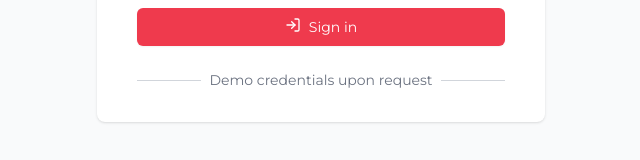
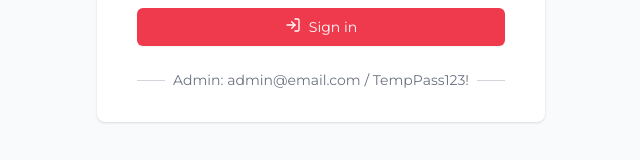
Before and after one commit to botpros-admin/PBS-Invoicing, a React (Vite) app: page /login in a window 1280 px wide. Shown: the part 579-739 px from the top of the page, without its empty margins (319-959 px from the left). Built offline with nearby package versions, Linux system fonts and the light colour scheme; no server answers.

Commit message:
feat: Update admin credentials and display on login page

```diff
--- a/src/pages/Login.tsx
+++ b/src/pages/Login.tsx
@@ -403,7 +403,7 @@ const Login: React.FC = () => {
                 </div>
                 <div className="relative flex justify-center text-sm">
                   <span className="px-2 bg-white text-gray-500">
-                    Demo credentials upon request
+                    Admin: admin@email.com / TempPass123!
                   </span>
                 </div>
               </div>
```
